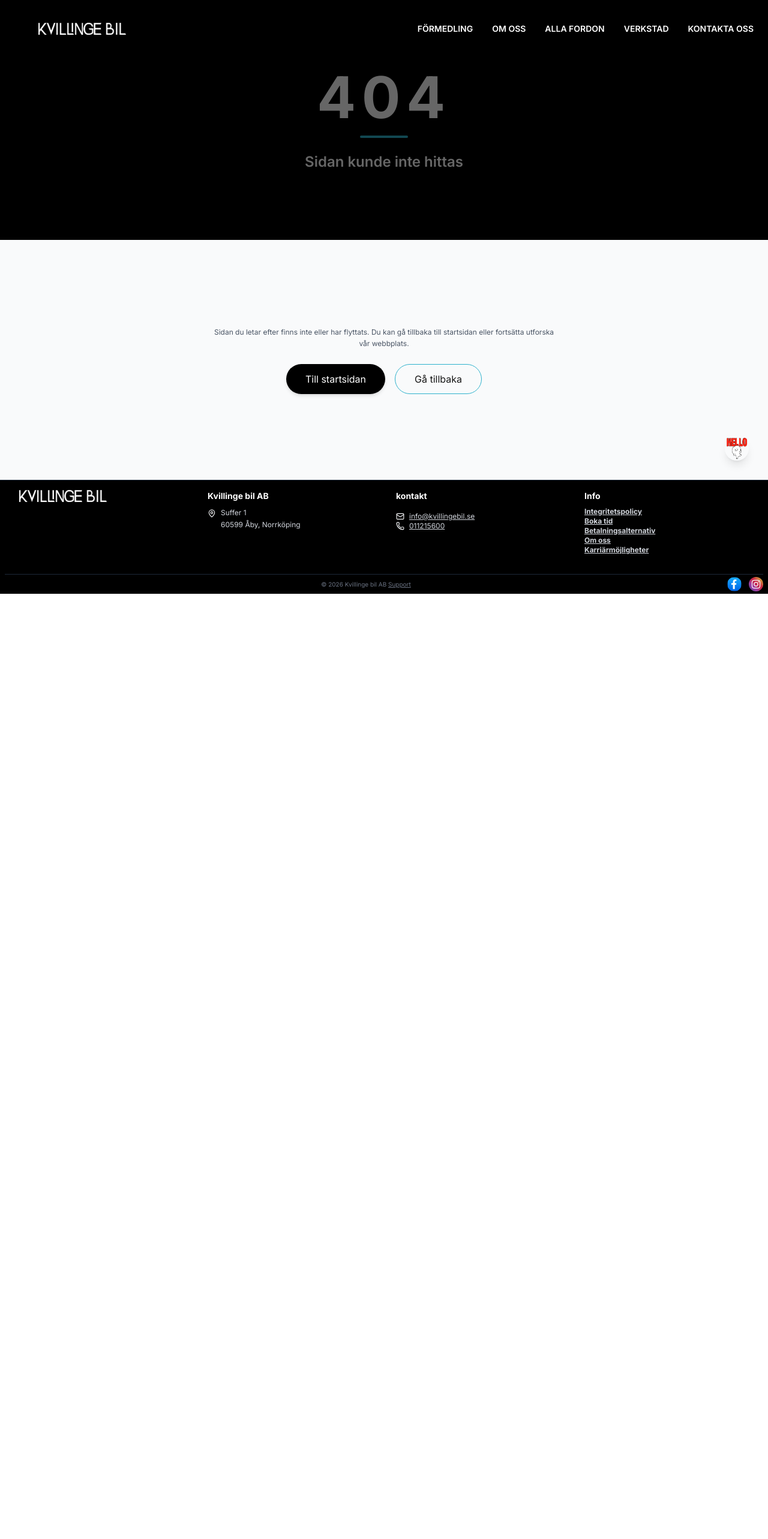
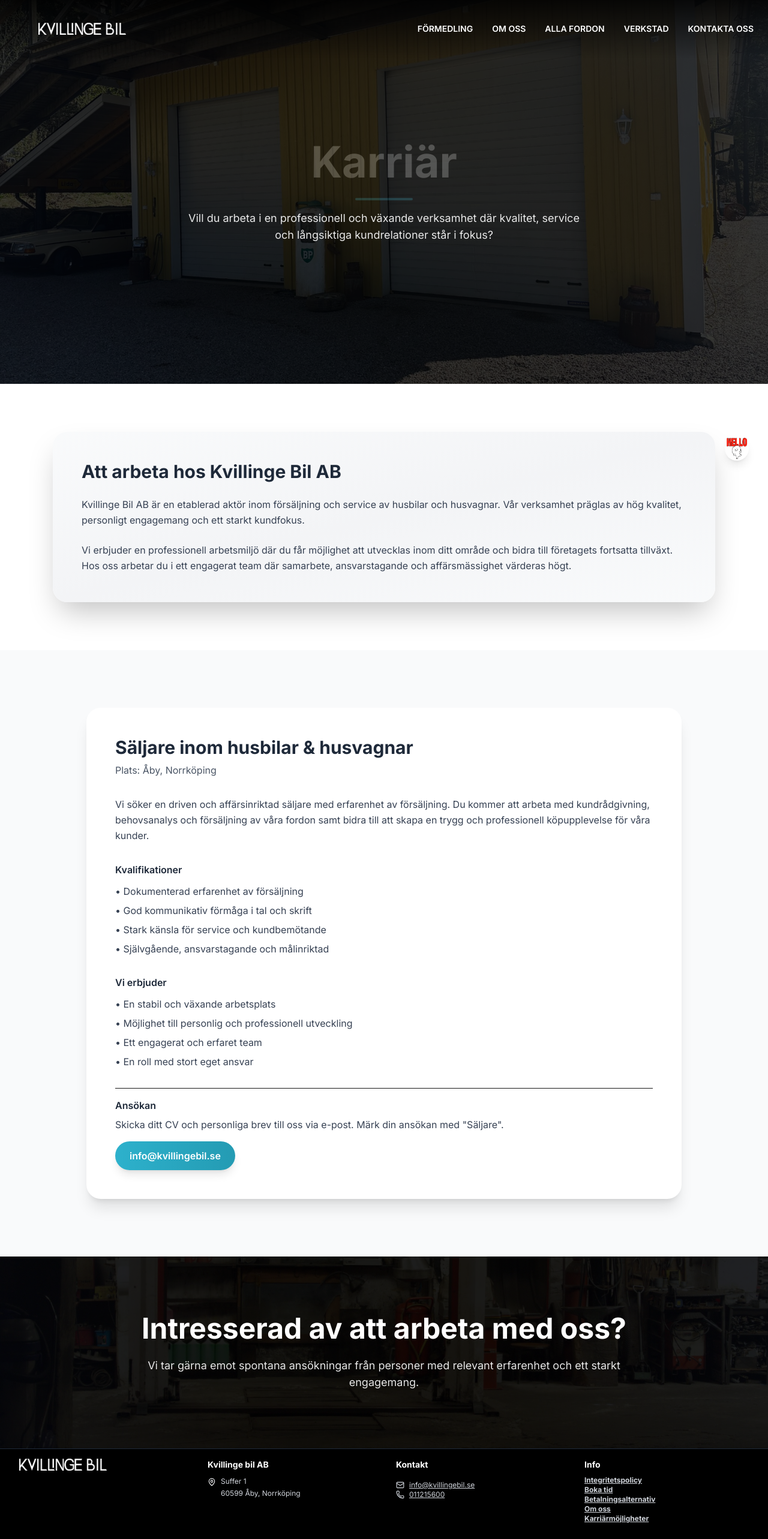
Before and after one commit to raselrzl/kvillingebil, a Next.js app: page /karriar in a window 1280 px wide. Before the commit this address had no page. Shown: the top 2566 px of the page at 60% size. Before the commit the page ends 990 px from the top, so only its background shows below. Built offline with nearby package versions, Linux system fonts and the light colour scheme.

Commit message:
om oss page

```diff
--- a/app/component/Footer.tsx
+++ b/app/component/Footer.tsx
@@ -2,17 +2,21 @@
 import Image from "next/image";
 import Link from "next/link";
 import React from "react";
-import { Info, Mail, MapPin, Phone, PhoneCall, Smartphone } from "lucide-react";
+import { Mail, MapPin, Phone } from "lucide-react";
 import SocialLinks from "./SocialLinks";
 
 const Footer: React.FC = () => {
+  // ✅ Reusable scroll-to-top handler
+  const handleScrollTop = () => {
+    window.scrollTo({ top: 0, behavior: "smooth" });
+  };
+
   return (
-    <footer className="w-full bg-black text-white px-2 font-inter border-t font-inter border-gray-800">
+    <footer className="w-full bg-black text-white px-2 font-inter border-t border-gray-800">
       <div className="max-w-7xl mx-auto px-6 py-4">
-        {/* Grid: 1 column mobile / 2 tablet / 4 desktop */}
         <div className="grid grid-cols-1 sm:grid-cols-2 lg:grid-cols-4 gap-10">
-          {/* Section 1 – Follow */}
 
+          {/* Logo */}
           <Image
             src="/logo.png"
             alt="Logo"
@@ -22,73 +26,80 @@ const Footer: React.FC = () => {
             loading="eager"
           />
 
-          {/* Section 2 – Kontakt */}
-          <div className="font-inter">
-            <h3 className="text-sm font-bold mb-2 font-inter">
+          {/* Address */}
+          <div>
+            <h3 className="text-sm font-bold mb-2">
               Kvillinge bil AB
             </h3>
             <div className="flex items-start gap-2">
               <MapPin size={14} className="text-gray-100 mt-1" />
-
-              <p className="text-xs text-gray-300 leading-relaxed font-inter">
+              <p className="text-xs text-gray-300 leading-relaxed">
                 Suffer 1<br />
                 60599 Åby, Norrköping
               </p>
             </div>
           </div>
 
-          {/* Section 3 – Företag */}
-          <div className="font-inter">
-            <h3 className="text-sm font-bold mb-4 font-inter">kontakt </h3>
+          {/* Contact */}
+          <div>
+            <h3 className="text-sm font-bold mb-4">Kontakt</h3>
 
             <a
               href="mailto:info@kvillingebil.se"
-              className="flex items-center gap-2 mt-4 text-xs text-gray-300 underline hover:text-white transition"
+              className="flex items-center gap-2 mt-2 text-xs text-gray-300 underline hover:text-white transition"
             >
-              <Mail size={14} className="text-gray-100" />
+              <Mail size={14} />
               info@kvillingebil.se
             </a>
-            {/* Phone */}
+
             <a
               href="tel:011215600"
               className="flex items-center gap-2 text-xs text-gray-300 underline hover:text-white transition"
             >
-              <Phone size={14} className="text-gray-100" />
+              <Phone size={14} />
               011215600
             </a>
-
-            <br />
           </div>
 
-          {/* Section 4 – Övrigt */}
-          <div className="font-inter">
-            <h3 className="text-sm font-bold mb-2 font-inter">Info</h3>
+          {/* Info Links */}
+          <div>
+            <h3 className="text-sm font-bold mb-2">Info</h3>
+
             <Link
               href="/privacy-policy"
+              onClick={handleScrollTop}
               className="block text-gray-300 underline text-xs font-bold hover:text-white transition"
             >
               Integritetspolicy
             </Link>
+
             <Link
-              href="/booking" // change if needed
+              href="/kontakt"
+              onClick={handleScrollTop}
               className="block text-xs font-bold text-gray-300 underline hover:text-white transition"
             >
               Boka tid
             </Link>
+
             <Link
               href="/paymentoptions"
-              className="block text-xs font-bold text-gray-300 underline hover:text-white transition "
+              onClick={handleScrollTop}
+              className="block text-xs font-bold text-gray-300 underline hover:text-white transition"
             >
               Betalningsalternativ
             </Link>
+
             <Link
-              href="/vandrarhem/about"
+              href="/om-oss"
+              onClick={handleScrollTop}
               className="block text-xs font-bold text-gray-300 underline hover:text-white transition"
             >
               Om oss
             </Link>
+
             <Link
               href="/karriar"
+              onClick={handleScrollTop}
               className="block text-xs font-bold text-gray-300 underline hover:text-white transition mb-4"
             >
               Karriärmöjligheter
@@ -100,20 +111,22 @@ const Footer: React.FC = () => {
       {/* Bottom bar */}
       <div className="border-t border-gray-800 py-1 text-[10px] text-gray-500">
         <div className="max-w-7xl mx-auto flex flex-col md:flex-row items-center justify-between gap-2 md:gap-0">
-          <div></div>
-          {/* Social Links - First on mobile, right on desktop */}
+
+          <div />
+
+          {/* Social Links */}
           <div className="order-1 md:order-3">
             <SocialLinks />
           </div>
 
-          {/* Copyright + Support */}
-          <p className="order-2 md:order-1 text-gray-500 text-[10px] text-center md:text-left font-inter">
+          {/* Copyright */}
+          <p className="order-2 md:order-1 text-gray-500 text-[10px] text-center md:text-left">
             © {new Date().getFullYear()} Kvillinge bil AB{" "}
             <a
               href="https://www.souveral.com/"
               target="_blank"
               rel="noopener noreferrer"
-              className="text-gray-500 text-[10px] underline hover:text-white transition"
+              className="underline hover:text-white transition"
             >
               Support
             </a>
--- /dev/null
+++ b/app/karriar/page.tsx
@@ -0,0 +1,156 @@
+"use client";
+
+import { motion } from "framer-motion";
+import Image from "next/image";
+
+export default function CareerPage() {
+  return (
+    <>
+      {/* HERO */}
+      <section className="relative w-full h-120 sm:h-140 lg:h-160 flex items-center justify-center bg-linear-to-r from-gray-900 via-black to-gray-900">
+        <Image
+          src="/workshop.jpeg"
+          alt="Karriär hos Kvillinge Bil"
+          fill
+          className="object-cover opacity-50"
+        />
+        <div className="absolute inset-0 bg-black/60" />
+
+        <motion.div
+          initial={{ opacity: 0, y: 40 }}
+          animate={{ opacity: 1, y: 0 }}
+          className="text-center text-white px-4"
+        >
+          <h1 className="text-4xl sm:text-6xl md:text-7xl font-bold font-inter">
+            Karriär
+          </h1>
+          <div className="w-24 h-1 bg-[#2db1cc] mx-auto mt-6 rounded-full" />
+          <p className="mt-4 text-sm sm:text-base md:text-lg opacity-90 max-w-2xl mx-auto">
+            Vill du arbeta i en professionell och växande verksamhet där kvalitet,
+            service och långsiktiga kundrelationer står i fokus?
+          </p>
+        </motion.div>
+      </section>
+
+      {/* ABOUT WORKING HERE */}
+      <section className="max-w-6xl mx-auto px-4 sm:px-6 py-20">
+        <motion.div
+          initial={{ opacity: 0, y: 30 }}
+          whileInView={{ opacity: 1, y: 0 }}
+          className="bg-linear-to-br from-gray-50 via-gray-100 to-gray-50 rounded-3xl p-8 sm:p-12 shadow-2xl space-y-6"
+        >
+          <h2 className="text-2xl sm:text-3xl font-bold text-gray-800 font-inter">
+            Att arbeta hos Kvillinge Bil AB
+          </h2>
+
+          <p className="text-gray-700 leading-relaxed">
+            Kvillinge Bil AB är en etablerad aktör inom försäljning och service av
+            husbilar och husvagnar. Vår verksamhet präglas av hög kvalitet,
+            personligt engagemang och ett starkt kundfokus.
+          </p>
+
+          <p className="text-gray-700 leading-relaxed">
+            Vi erbjuder en professionell arbetsmiljö där du får möjlighet att
+            utvecklas inom ditt område och bidra till företagets fortsatta
+            tillväxt. Hos oss arbetar du i ett engagerat team där samarbete,
+            ansvarstagande och affärsmässighet värderas högt.
+          </p>
+        </motion.div>
+      </section>
+
+      {/* POSITION */}
+      <section className="bg-gray-50 py-16 sm:py-24">
+        <div className="max-w-5xl mx-auto px-4">
+          <motion.div
+            initial={{ opacity: 0, y: 30 }}
+            whileInView={{ opacity: 1, y: 0 }}
+            className="bg-white rounded-3xl shadow-xl p-8 sm:p-12 space-y-8"
+          >
+            <div>
+              <h2 className="text-2xl sm:text-3xl font-bold text-gray-800 font-inter">
+                Säljare inom husbilar & husvagnar
+              </h2>
+              <p className="text-gray-600 mt-2">
+                Plats: Åby, Norrköping
+              </p>
+            </div>
+
+            <p className="text-gray-700 leading-relaxed">
+              Vi söker en driven och affärsinriktad säljare med erfarenhet av
+              försäljning. Du kommer att arbeta med kundrådgivning,
+              behovsanalys och försäljning av våra fordon samt bidra till att
+              skapa en trygg och professionell köpupplevelse för våra kunder.
+            </p>
+
+            {/* REQUIREMENTS */}
+            <div>
+              <h3 className="font-semibold text-gray-800 mb-3">
+                Kvalifikationer
+              </h3>
+              <ul className="space-y-2 text-gray-700">
+                <li>• Dokumenterad erfarenhet av försäljning</li>
+                <li>• God kommunikativ förmåga i tal och skrift</li>
+                <li>• Stark känsla för service och kundbemötande</li>
+                <li>• Självgående, ansvarstagande och målinriktad</li>
+              </ul>
+            </div>
+
+            {/* WE OFFER */}
+            <div>
+              <h3 className="font-semibold text-gray-800 mb-3">
+                Vi erbjuder
+              </h3>
+              <ul className="space-y-2 text-gray-700">
+                <li>• En stabil och växande arbetsplats</li>
+                <li>• Möjlighet till personlig och professionell utveckling</li>
+                <li>• Ett engagerat och erfaret team</li>
+                <li>• En roll med stort eget ansvar</li>
+              </ul>
+            </div>
+
+            {/* APPLY */}
+            <div className="pt-4 border-t">
+              <h3 className="font-semibold text-gray-800 mb-2">
+                Ansökan
+              </h3>
+              <p className="text-gray-700 mb-4">
+                Skicka ditt CV och personliga brev till oss via e-post. Märk din
+                ansökan med "Säljare".
+              </p>
+
+              <a
+                href="mailto:info@kvillingebil.se"
+                className="inline-block bg-linear-to-r from-[#2db1cc] to-[#249bb3] hover:from-[#249bb3] hover:to-[#1d8a9e] text-white font-semibold px-6 py-3 rounded-full transition-all shadow-lg"
+              >
+                info@kvillingebil.se
+              </a>
+            </div>
+          </motion.div>
+        </div>
+      </section>
+
+      {/* CTA */}
+      <section className="relative w-full py-24 bg-linear-to-r from-gray-900 via-black to-gray-900">
+        <div className="absolute inset-0">
+          <Image
+            src="/22.jpg"
+            alt="Team Kvillinge Bil"
+            fill
+            className="object-cover opacity-40"
+          />
+          <div className="absolute inset-0 bg-black/70" />
+        </div>
+
+        <div className="relative max-w-4xl mx-auto text-center px-4 sm:px-6">
+          <h3 className="text-3xl sm:text-4xl md:text-5xl font-bold text-white mb-6 font-inter">
+            Intresserad av att arbeta med oss?
+          </h3>
+          <p className="text-white opacity-90 text-base sm:text-lg">
+            Vi tar gärna emot spontana ansökningar från personer med relevant
+            erfarenhet och ett starkt engagemang.
+          </p>
+        </div>
+      </section>
+    </>
+  );
+}
```
